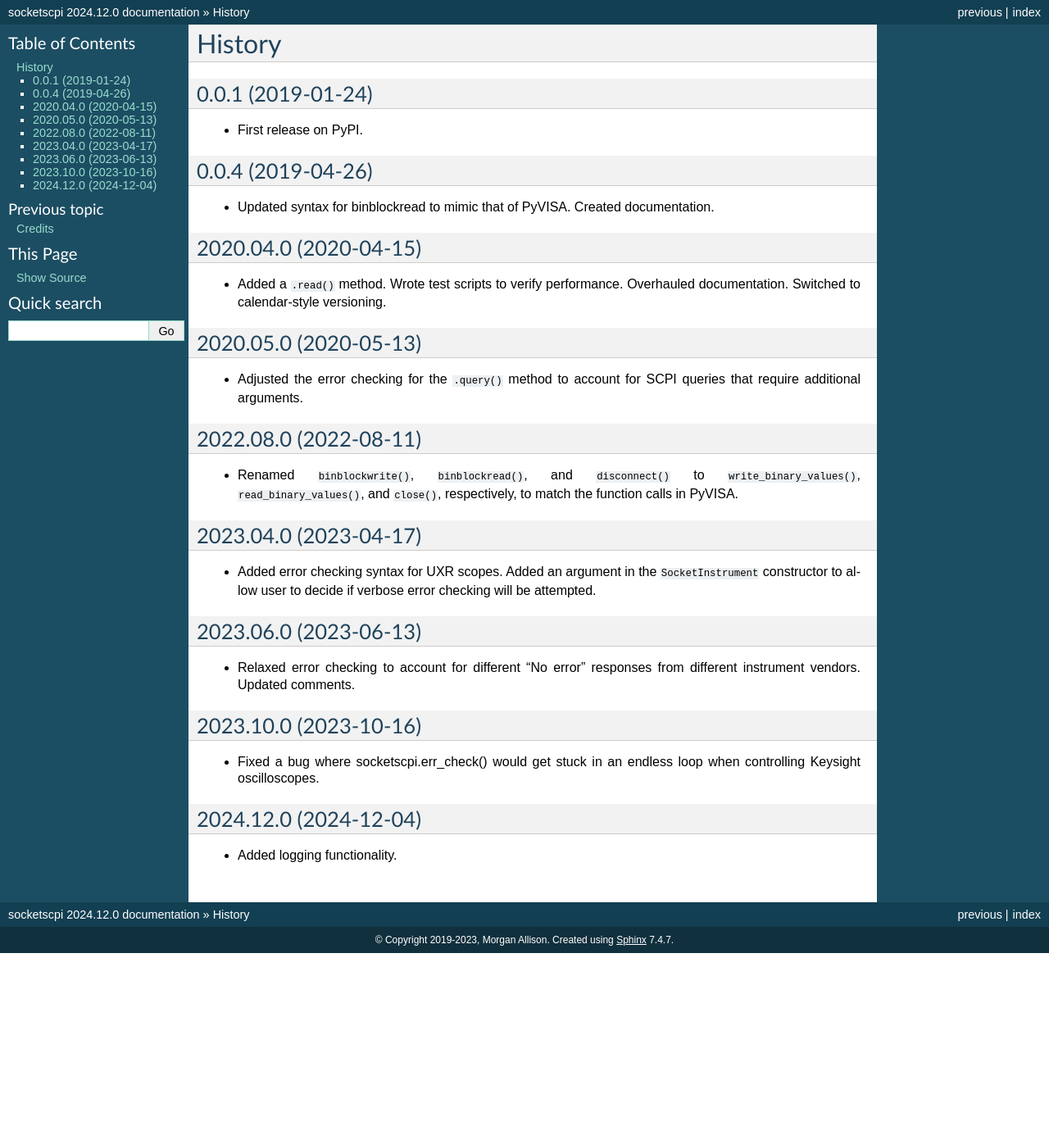
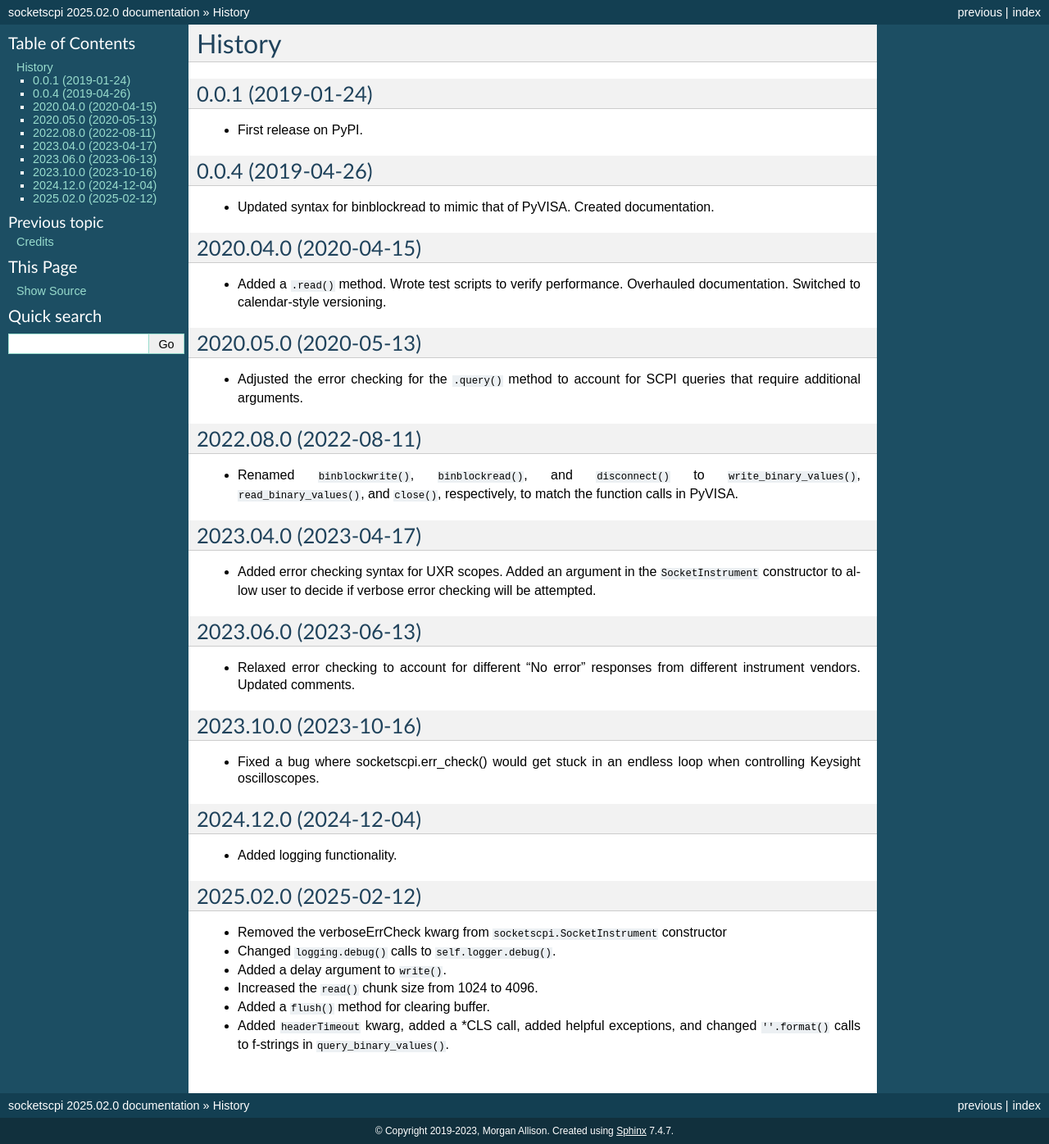
Before and after one commit to morgan-at-keysight/socketscpi, a Sphinx documentation site: the page built from docs/history.rst, in a window 1280 px wide. Shown: the whole page at 82% size. Built offline with Sphinx 7.4.7, drawn with Linux system fonts in a browser that asks for light colours; before the commit the page ends 1163 px from its top, so only the background shows below that.

Commit message:
Updated docs and packaging config files.

```diff
--- a/README.rst
+++ b/README.rst
@@ -13,7 +13,7 @@ socketscpi
         :target: https://socketscpi.readthedocs.io/en/latest/?badge=latest
         :alt: Documentation Status
 
-Current version: 2024.12.0
+Current version: 2025.02.0
 
 Tired of troubleshooting VISA connections, conflicts, and incompatibilities?
 
--- a/docs/history.rst
+++ b/docs/history.rst
@@ -47,3 +47,13 @@ History
 ----------------------
 
 * Added logging functionality.
+
+2025.02.0 (2025-02-12)
+----------------------
+
+* Removed the verboseErrCheck kwarg from ``socketscpi.SocketInstrument`` constructor
+* Changed ``logging.debug()`` calls to ``self.logger.debug()``.
+* Added a delay argument to ``write()``.
+* Increased the ``read()`` chunk size from 1024 to 4096.
+* Added a ``flush()`` method for clearing buffer.
+* Added ``headerTimeout`` kwarg, added a \*CLS call, added helpful exceptions, and changed ``''.format()`` calls to f-strings in ``query_binary_values()``.
--- a/setup.cfg
+++ b/setup.cfg
@@ -1,5 +1,5 @@
 [bumpversion]
-current_version = 2024.12.0
+current_version = 2025.02.0
 commit = True
 tag = True
 
@@ -13,7 +13,7 @@ replace = __version__ = '{new_version}'
 
 [metadata]
 name = socketscpi
-version = 2024.12.0
+version = 2025.02.0
 author = Morgan Allison
 author_email = morgan.allison@keysight.com
 description = socketscpi provides a robust SCPI interface to electronic test and measurement equipment via raw socket protocol, removing the requirement for VISA and improving data transfer speed over VXI-11.
--- a/socketscpi/__init__.py
+++ b/socketscpi/__init__.py
@@ -1,6 +1,6 @@
 __author__ = """Morgan Allison"""
 __email__ = 'morgan.allison@keysight.com'
-__version__ = '2024.12.0'
+__version__ = '2025.02.0'
 
 # For ease of use
 from socketscpi.socketscpi import *
```
